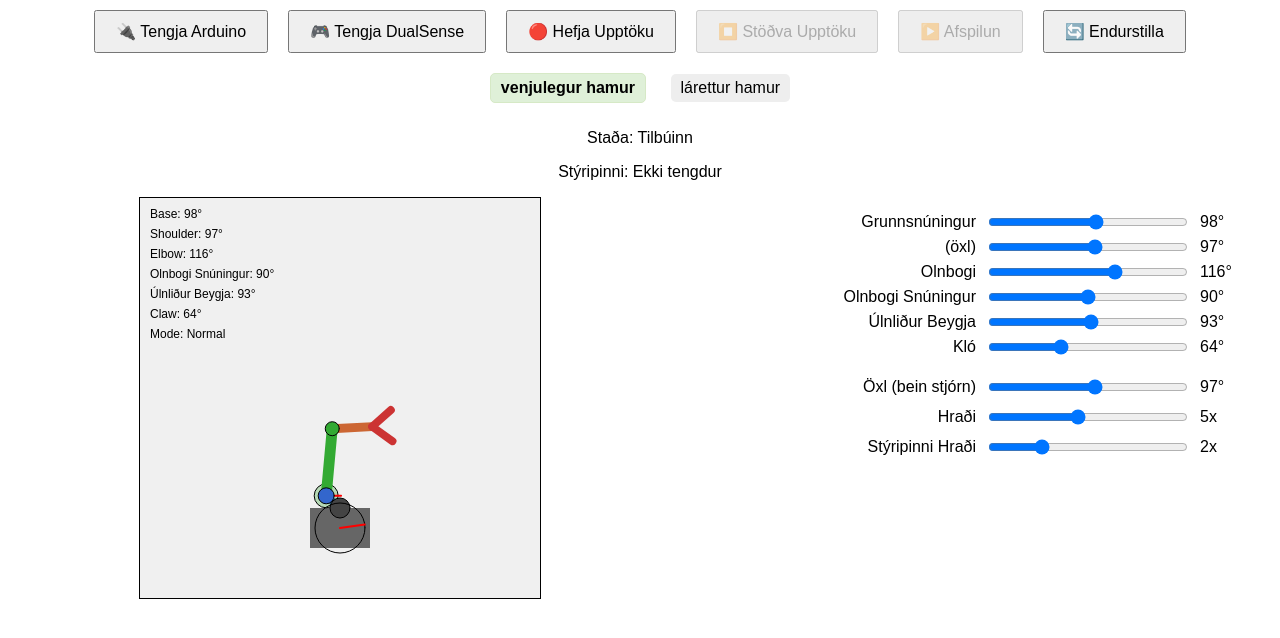
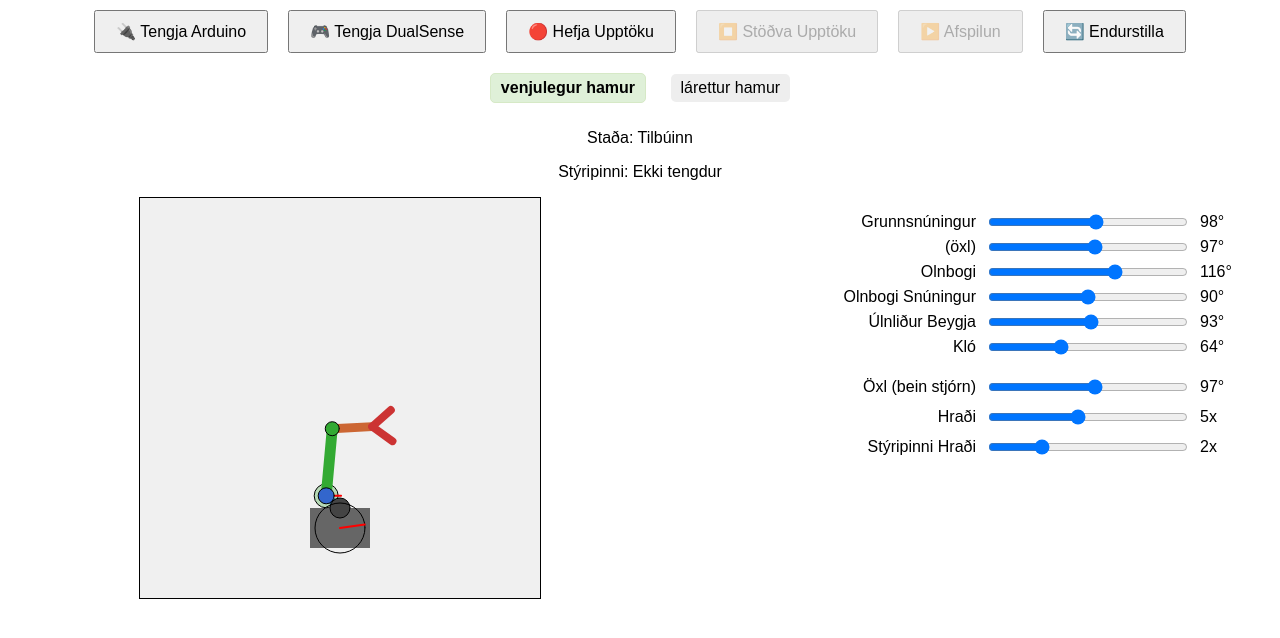
Before and after one commit to thorri-lindal/radius, a plain HTML site: page index.html in a window 1280 px wide. Shown: the part 98-736 px from the top of the page. Drawn offline with Linux system fonts and the light colour scheme.

Commit message:
Update index.html

```diff
--- a/index.html
+++ b/index.html
@@ -142,18 +142,18 @@
     </div>
   </div>
 
-  <script> // skrifta byrjar
+  <script>
     let port, writer;
     let recording = false;
     let playback = false;
-    let movementData = []; //hreinsum hreyfigögn þegar forrit er kveikt
+    let movementData = [];
     let playbackIndex = 0;
-    let playbackSpeed = 5; //afspilunar hraði byrjar í 5 (af 10)
-    let joystickSpeed = 2; //hraðinn á stýripinna byrjar í 2
+    let playbackSpeed = 5;
+    let joystickSpeed = 2;
     let gamepad = null;
-    let gamepadConnected = false; //byrjar ótengdur
-    let horizontalClawMode = false; //byrjar í venjulegum ham
-    let lastGamepadState = { //grunnstillir alla takka á stýripinna
+    let gamepadConnected = false;
+    let horizontalClawMode = false;
+    let lastGamepadState = {
       dpadUp: false,
       dpadDown: false,
       dpadLeft: false,
@@ -167,7 +167,7 @@
     };
     let controllerInterval = null;
 
-    const joints = [ //stillir liði á arminum
+    const joints = [
       { id: "base", label: "Grunnsnúningur", min: 0, max: 180, value: 98 },
       { id: "shoulder", label: "(öxl)", min: 0, max: 180, value: 97 },
       { id: "elbow", label: "Olnbogi", min: 0, max: 180, value: 116 },
@@ -176,10 +176,8 @@
       { id: "claw", label: "Kló", min: 0, max: 180, value: 64 }
     ];
 
-    // upprunaleg staða arms, svo hægt sé að fara í hana þegar skipt er um ham
     const originalPosition = joints.map(joint => joint.value);
 
-    // Upprunastaða fyrir kló þegar skipt er yfir í ðhorizontal' ham
     const horizontalClawPosition = [98, 97, 116, 90, 93, 64];
 
     const slidersDiv = document.getElementById("sliders");
@@ -196,7 +194,7 @@
         </div>
       `;
     });
-    //stillir canvas sem 2D port
+
     const canvas = document.getElementById("armCanvas");
     const ctx = canvas.getContext("2d");
 
@@ -208,18 +206,15 @@
     function toggleHorizontalClawMode() {
       horizontalClawMode = !horizontalClawMode;
 
-      // Update mode indicators
       document.getElementById("normalMode").classList.toggle("active-mode", !horizontalClawMode);
       document.getElementById("horizontalMode").classList.toggle("active-mode", horizontalClawMode);
 
       if (horizontalClawMode) {
-        // Switch to horizontal claw position
         updateSliders(horizontalClawPosition);
         sendSerialData(horizontalClawPosition);
         drawArm(horizontalClawPosition);
         if (recording) movementData.push([...horizontalClawPosition]);
       } else {
-        // Return to original position
         const currentValues = joints.map(joint => parseInt(document.getElementById(joint.id).value));
         updateSliders(currentValues);
         sendSerialData(currentValues);
@@ -228,11 +223,9 @@
       }
     }
 
-    // Fall sem færir arm í upprunalega stöðu
     function resetToOriginalPosition() {
-      if (playback) return; // kemur í veg fyrir að ef það er afspilun í gangi að þetta keyri ekki upprunalega stöðu armsins.
-
-      horizontalClawMode = false; //Byrjar í venjulegum ham
+      if (playback) return;
+      horizontalClawMode = false;
       document.getElementById("normalMode").classList.add("active-mode");
       document.getElementById("horizontalMode").classList.remove("active-mode");
 
@@ -289,13 +282,11 @@
     function updateControllerInput() {
       if (!gamepadConnected) return;
 
-      // Update the gamepad state
       const gamepads = navigator.getGamepads();
       if (!gamepads[gamepad.index]) return;
 
       gamepad = gamepads[gamepad.index];
 
-      // Hringur kveikir á upptöku og slekkur á henni.
       if (gamepad.buttons[1].pressed && !lastGamepadState.circle) {
         if (recording) {
           stopRecording();
@@ -304,24 +295,19 @@
         }
       }
 
-      // Square (button 0) - Byrjar afspilun
       if (gamepad.buttons[0].pressed && !lastGamepadState.square && !recording && movementData.length > 0 && !playback) {
         playBack();
       }
 
-      // Triangle (button 2) - Endurstillir arm í upprunalega stöðu sína
       if (gamepad.buttons[2].pressed && !lastGamepadState.triangle && !playback) {
         resetToOriginalPosition();
       }
 
-      // L1 (button 4) - Toggle horizontal claw mode
       if (gamepad.buttons[4].pressed && !lastGamepadState.L1 && !playback) {
         toggleHorizontalClawMode();
       }
 
-      // Skip the rest of the controls during playback
       if (playback) {
-        // Uppfærir stöðu hnappanna á stýripinnanum
         lastGamepadState = {
           dpadUp: gamepad.buttons[12].pressed,
           dpadDown: gamepad.buttons[13].pressed,
@@ -335,95 +321,64 @@
         return;
       }
 
-      // Fær núverandi gildi á stöðunum á limum
       let currentValues = joints.map(joint => parseInt(document.getElementById(joint.id).value));
 
-      // Claw control with D-pad up/down (buttons 12/13)
-      const dpadSpeed = gamepad.buttons[5].pressed ? 3 : 1; // Þegar ýtt er á R1 og haldið inni fer armurinn hraðar, sem við plúsum svo við hreyfinguna.
+      const dpadSpeed = gamepad.buttons[5].pressed ? 3 : 1;
 
       if (gamepad.buttons[12].pressed) {
-        // D-pad Up - open claw
         currentValues[5] = Math.min(currentValues[5] + dpadSpeed, joints[5].max);
       }
 
       if (gamepad.buttons[13].pressed) {
-        // D-pad Down - close claw
         currentValues[5] = Math.max(currentValues[5] - dpadSpeed, joints[5].min);
       }
 
-      // Base rotation with D-pad left/right (buttons 14/15)
-      // Now moves continuously while held
       if (gamepad.buttons[14].pressed) {
-        // D-pad Left - rotate base left
         currentValues[0] = Math.max(currentValues[0] - dpadSpeed, joints[0].min);
       }
 
       if (gamepad.buttons[15].pressed) {
-        // D-pad Right - rotate base right
         currentValues[0] = Math.min(currentValues[0] + dpadSpeed, joints[0].max);
       }
 
-      // Left joystick (axes 0,1) - control shoulder and elbow with inverse kinematics-like behavior
-      // Check if R1 is pressed for speed boost
       const speedMultiplier = gamepad.buttons[5].pressed ? 3.0 : 1.0;
       const effectiveJoystickSpeed = joystickSpeed * speedMultiplier;
 
-      // Get the left joystick input
       const leftJoystickX = Math.abs(gamepad.axes[0]) > 0.2 ? gamepad.axes[0] : 0;
       const leftJoystickY = Math.abs(gamepad.axes[1]) > 0.2 ? gamepad.axes[1] : 0;
 
       if (leftJoystickX !== 0 || leftJoystickY !== 0) {
-        // Apply both shoulder and elbow changes based on joystick direction
-        // Moving forward/back (Y-axis)
+
         if (leftJoystickY !== 0) {
-          // Forward/backward movement changes both joints
-          // Up on joystick (negative Y) raises the arm by decreasing shoulder and increasing elbow
-          // Down on joystick (positive Y) lowers the arm by increasing shoulder and decreasing elbow
           currentValues[1] = Math.max(Math.min(currentValues[1] - leftJoystickY * 1.8 * effectiveJoystickSpeed, joints[1].max), joints[1].min);
           currentValues[2] = Math.max(Math.min(currentValues[2] + leftJoystickY * 1.5 * effectiveJoystickSpeed, joints[2].max), joints[2].min);
         }
 
-        // Moving side to side (X-axis)
         if (leftJoystickX !== 0) {
-          // Left/right movement changes both joints in opposite directions to extend/retract
-          // Right on joystick (positive X) extends arm by decreasing shoulder and increasing elbow
-          // Left on joystick (negative X) retracts arm by increasing shoulder and decreasing elbow
           currentValues[1] = Math.max(Math.min(currentValues[1] + leftJoystickX * 1.3 * effectiveJoystickSpeed, joints[1].max), joints[1].min);
           currentValues[2] = Math.max(Math.min(currentValues[2] + leftJoystickX * 1.8 * effectiveJoystickSpeed, joints[2].max), joints[2].min);
         }
       }
 
-      // Right joystick (axes 2,3) - control wrist rotation and bend
-      // Apply the same speed multiplier for R1 button
       if (Math.abs(gamepad.axes[2]) > 0.2) {
-        // X-axis for wrist rotation (olnbogi snúningur)
         currentValues[3] = Math.max(Math.min(currentValues[3] + gamepad.axes[2] * 1.5 * effectiveJoystickSpeed, joints[3].max), joints[3].min);
       }
 
       if (Math.abs(gamepad.axes[3]) > 0.2) {
-        // Y-axis for wrist bend (úlnliður beygja)
+
         currentValues[4] = Math.max(Math.min(currentValues[4] - gamepad.axes[3] * 1.5 * effectiveJoystickSpeed, joints[4].max), joints[4].min);
       }
 
-      // In horizontal claw mode, automatically adjust the wrist to keep the claw level
       if (horizontalClawMode) {
-        // Calculate how much we need to adjust the wrist to keep the claw level
-        // This is based on the shoulder and elbow angles
+
         const shoulderDeg = parseInt(document.getElementById("shoulder").value);
         const elbowDeg = parseInt(document.getElementById("elbow").value);
 
-        // Basic formula to keep the claw level - the wrist compensates for shoulder and elbow
-        // We want wristBend to be such that the claw is always horizontal
-        // Total angle: shoulder + elbow + wrist = 180° (when level)
-        // So wrist = 360 - shoulder - elbow
         currentValues[4] = 360 - shoulderDeg - elbowDeg;
 
-        // Clamp to valid range
         currentValues[4] = Math.max(Math.min(currentValues[4], joints[4].max), joints[4].min);
       }
 
-      // Update lastGamepadState
-      //uppfærir síðustu stöðu á stýripinna
       lastGamepadState = {
         dpadUp: gamepad.buttons[12].pressed,
         dpadDown: gamepad.buttons[13].pressed,
@@ -534,46 +489,35 @@
 
       ctx.clearRect(0, 0, canvas.width, canvas.height);
 
-      // Center point and dimensions
       const centerX = canvas.width / 2;
       const baseY = 350;
       const armWidth = 15;
 
-      // Segment lengths
       const baseHeight = 40;
       const shoulderLength = 100;
       const elbowLength = 80;
-      const wristLength = 40; // Adding a short wrist section
+      const wristLength = 40;
       const clawLength = 25;
 
-      // Convert degrees to radians
       const rad = deg => deg * Math.PI / 180;
 
-      // Base rotation (around Y axis) - correct mirroring by inverting the angle
-      const baseAngle = rad(-(base - 90)); // 0-180 degrees where 90 is center, now mirrored
+      const baseAngle = rad(-(base - 90));
 
-      // Draw base
       ctx.fillStyle = "#666";
       ctx.fillRect(centerX - 30, baseY - baseHeight, 60, baseHeight);
 
-      // Calculate base position (top of the base)
       const baseX = centerX;
       const baseTopY = baseY - baseHeight;
 
-      // Base rotation point position
       const baseJointX = baseX + Math.cos(baseAngle) * 0;
       const baseJointY = baseTopY;
 
-      // Shoulder angle (0 is straight up, 180 is straight down)
-      // Invert the shoulder angle (180-shoulder) to match real behavior
       const shoulderAngle = rad(180 - shoulder);
 
-      // Calculate shoulder end position
       const shoulderEndX = baseJointX + Math.sin(baseAngle) * Math.sin(shoulderAngle) * shoulderLength;
       const shoulderEndY = baseJointY - Math.cos(shoulderAngle) * shoulderLength;
       const shoulderEndZ = Math.cos(baseAngle) * Math.sin(shoulderAngle) * shoulderLength;
 
-      // Draw shoulder segment with perspective
       const shoulderWidth = armWidth * (1 - Math.abs(shoulderEndZ) / 200);
 
       ctx.beginPath();
@@ -584,23 +528,17 @@
       ctx.lineTo(shoulderEndX, shoulderEndY);
       ctx.stroke();
 
-      // Elbow angle (0 is straight, 180 is fully bent)
-      // Invert the elbow angle (180-elbow) to match real behavior
       const elbowAngle = rad(180 - elbow);
-      const totalArmAngle = shoulderAngle + elbowAngle - Math.PI; // Adjust to make 90 straight
+      const totalArmAngle = shoulderAngle + elbowAngle - Math.PI;
 
-      // For visualization of elbow rotation
-      const elbowRotationRad = rad(wristRotate - 90); // This is olnbogi snúningur
+      const elbowRotationRad = rad(wristRotate - 90);
 
-      // Calculate elbow end position
       const elbowEndX = shoulderEndX + Math.sin(baseAngle) * Math.sin(totalArmAngle) * elbowLength;
       const elbowEndY = shoulderEndY - Math.cos(totalArmAngle) * elbowLength;
       const elbowEndZ = shoulderEndZ + Math.cos(baseAngle) * Math.sin(totalArmAngle) * elbowLength;
 
-      // Draw elbow segment with perspective and show rotation
       const elbowWidth = armWidth * (1 - Math.abs(elbowEndZ) / 200);
 
-      // Draw a circle to represent the elbow joint rotation
       ctx.beginPath();
       ctx.arc(shoulderEndX, shoulderEndY, 12, 0, Math.PI * 2);
       ctx.fillStyle = "#33aa33";
@@ -611,7 +549,6 @@
       ctx.lineWidth = 1;
       ctx.stroke();
 
-      // Draw a line to indicate the elbow rotation angle
       ctx.beginPath();
       ctx.moveTo(shoulderEndX, shoulderEndY);
       ctx.lineTo(
@@ -622,7 +559,6 @@
       ctx.lineWidth = 2;
       ctx.stroke();
 
-      // Draw the elbow segment
       ctx.beginPath();
       ctx.lineWidth = elbowWidth;
       ctx.strokeStyle = "#33aa33";
@@ -630,27 +566,21 @@
       ctx.lineTo(elbowEndX, elbowEndY);
       ctx.stroke();
 
-      // Wrist bend angle (úlniður beygja) - correctly orient up/down
       const wristAngle = rad(180 - wristBend);
 
-      // Calculate wrist direction with correct elbow rotation and wrist bend
-      const wristBaseAngle = totalArmAngle - Math.PI / 2; // Start perpendicular to arm
+      const wristBaseAngle = totalArmAngle - Math.PI / 2;
 
-      // Apply wrist bend to get final wrist angle
       const totalWristAngle = wristBaseAngle + wristAngle;
 
-      // Calculate wrist end position
       const wristEndX = elbowEndX + Math.sin(baseAngle) * Math.sin(totalWristAngle) * wristLength;
       const wristEndY = elbowEndY - Math.cos(totalWristAngle) * wristLength;
       const wristEndZ = elbowEndZ + Math.cos(baseAngle) * Math.sin(totalWristAngle) * wristLength;
 
-      // Draw wrist with correct rotation
       ctx.save();
       ctx.translate(elbowEndX, elbowEndY);
-      ctx.rotate(elbowRotationRad); // Rotate context based on olnbogi snúningur
-      ctx.rotate(wristAngle); // Apply wrist bend
+      ctx.rotate(elbowRotationRad);
+      ctx.rotate(wristAngle);
 
-      // Draw wrist after rotation
       ctx.beginPath();
       ctx.lineWidth = elbowWidth - 2;
       ctx.strokeStyle = "#cc6633";
@@ -658,10 +588,8 @@
       ctx.lineTo(0, -wristLength);
       ctx.stroke();
 
-      // Draw claw with current rotation
       const clawOpening = (180 - claw) / 180 * Math.PI / 3;
 
-      // Left claw
       ctx.beginPath();
       ctx.lineWidth = Math.max(2, elbowWidth - 3);
       ctx.strokeStyle = "#cc3333";
@@ -669,7 +597,6 @@
       ctx.lineTo(-Math.sin(clawOpening) * clawLength, -wristLength - Math.cos(clawOpening) * clawLength);
       ctx.stroke();
 
-      // Right claw
       ctx.beginPath();
       ctx.lineWidth = Math.max(2, elbowWidth - 3);
       ctx.strokeStyle = "#cc3333";
@@ -679,7 +606,6 @@
 
       ctx.restore();
 
-      // Draw joints
       const jointPositions = [
         {x: baseJointX, y: baseJointY, size: 10, color: "#444"},
         {x: shoulderEndX, y: shoulderEndY, size: 8, color: "#3366cc"},
@@ -710,22 +636,6 @@
       ctx.lineWidth = 2;
       ctx.stroke();
 
-      // Display joint angles
-      ctx.fillStyle = "#000";
-      ctx.font = "12px Arial";
-      ctx.textAlign = "left";
-      ctx.fillText(`Base: ${base}°`, 10, 20);
-      ctx.fillText(`Shoulder: ${shoulder}°`, 10, 40);
-      ctx.fillText(`Elbow: ${elbow}°`, 10, 60);
-      ctx.fillText(`Olnbogi Snúningur: ${wristRotate}°`, 10, 80);
-      ctx.fillText(`Úlnliður Beygja: ${wristBend}°`, 10, 100);
-      ctx.fillText(`Claw: ${claw}°`, 10, 120);
-
-      // Display the current mode
-      ctx.fillStyle = horizontalClawMode ? "#006400" : "#000";
-      ctx.font = "12px Arial";
-      ctx.textAlign = "left";
-      ctx.fillText(`Mode: ${horizontalClawMode ? "Horizontal Claw (Level)" : "Normal"}`, 10, 140);
     }
 
     window.onload = function() {
```
